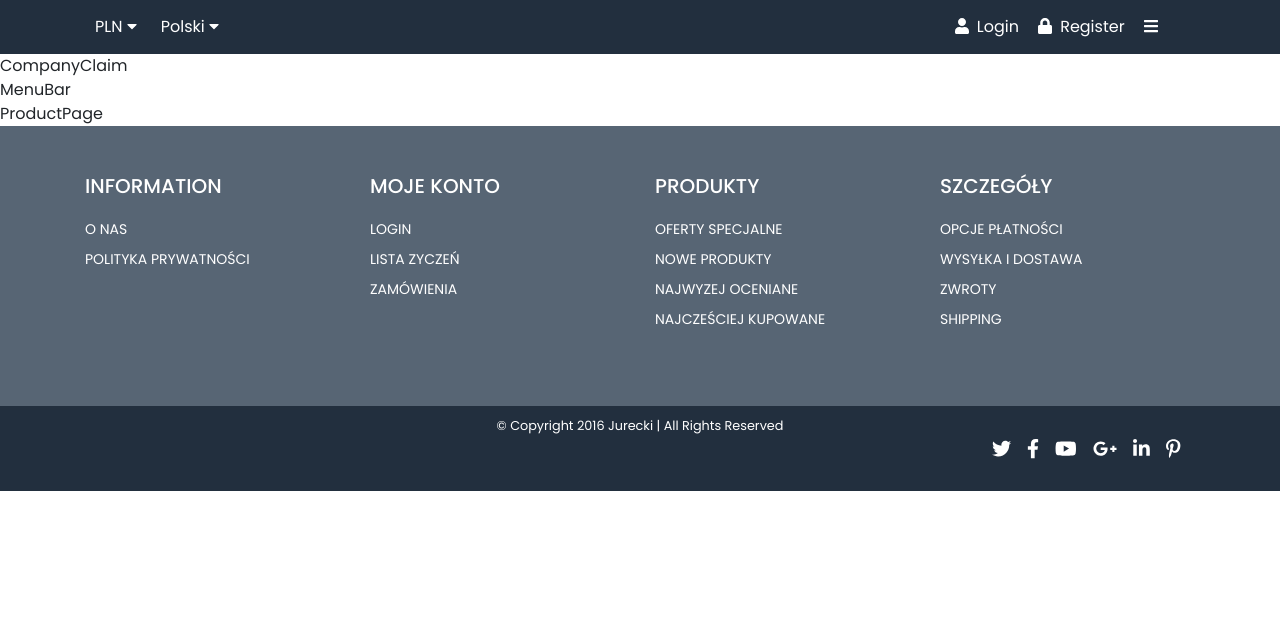
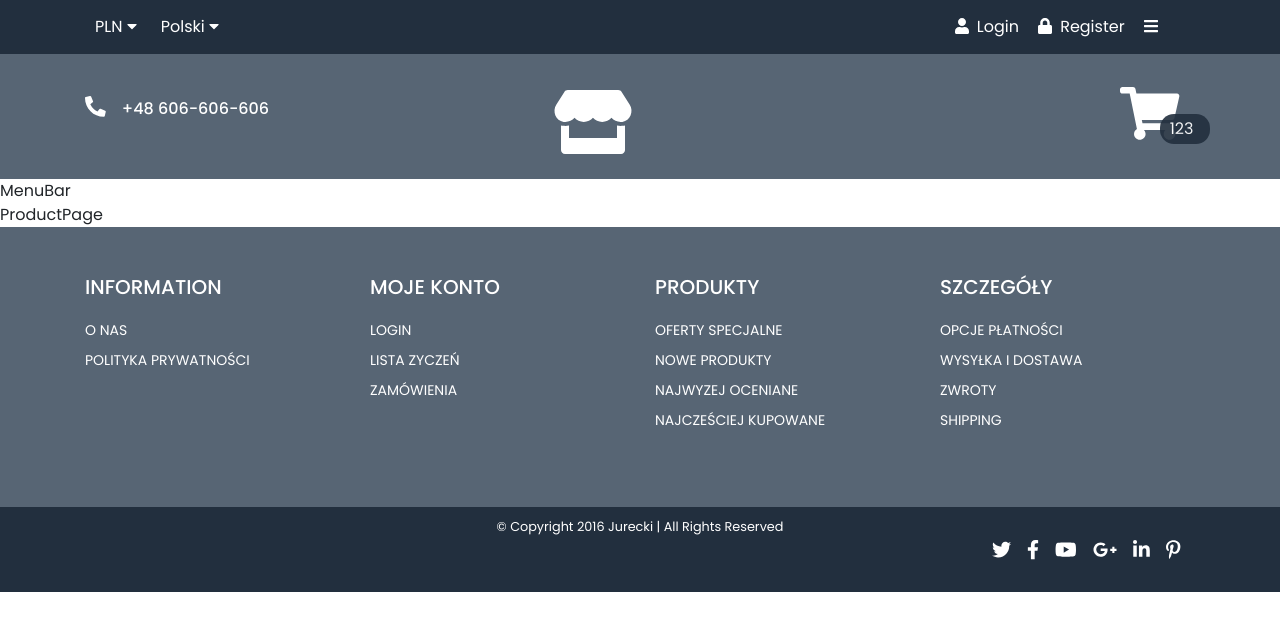
Before and after one commit to jurecki/amigurumi, a React (Create React App) app: page /product in a window 1280 px wide. Shown: the top 630 px of the page. Built offline with nearby package versions, Linux system fonts and the light colour scheme.

Commit message:
CompanyClaim Component added

```diff
--- a/src/components/layout/CompanyClaim/CompanyClaim.js
+++ b/src/components/layout/CompanyClaim/CompanyClaim.js
@@ -1,8 +1,31 @@
 import React from 'react';
+import styles from './CompanyClaim.module.scss';
+import { FontAwesomeIcon } from '@fortawesome/react-fontawesome';
+import { faPhoneAlt, faStore, faShoppingCart } from '@fortawesome/free-solid-svg-icons';
 
 const CompanyClaim = () => (
-  <div>
-    CompanyClaim
+  <div className={styles.root}>
+    <div className='container'>
+      <div className='row align-items-center'>
+        <div className={`col-12 order-3 text-right col-md-4 text-md-left order-md-1 ${styles.phoneNumber}`}>
+          <p>
+            <FontAwesomeIcon className={styles.icon} icon={faPhoneAlt} />
+            +48 606-606-606
+          </p>
+        </div>
+        <div className={`col-6 col-md-3 text-md-center order-md-2 ${styles.logo}`}>
+          <FontAwesomeIcon className={styles.icon} icon={faStore} />
+        </div>
+        <div className={`col text-right order-md-3 ${styles.cart}`}>
+          <a href='#' className={styles.cartBox}>
+            <div className={styles.cartIcon}>
+              <FontAwesomeIcon className={styles.icon} icon={faShoppingCart} />
+            </div>
+            <div className={styles.cartCounter}>123</div>
+          </a>
+        </div>
+      </div>
+    </div>
   </div>
 );
 
--- /dev/null
+++ b/src/components/layout/CompanyClaim/CompanyClaim.module.scss
@@ -0,0 +1,75 @@
+@import "../../../styles/settings.scss";
+
+.root {
+  background-color: $bg-color-light;
+
+  :global(.container) > :global(.row) {
+    height: 125px;
+  }
+
+  .phoneNumber {
+    color: $text-color-light;
+    p {
+      font-weight: 500;
+    }
+    .icon {
+      margin-right: 1rem;
+      font-size: 1.3rem;
+      color: $text-color-light;
+      &:hover {
+        color: $text-color-prime;
+      }
+    }
+  }
+
+  .logo {
+    margin-top: 10px;
+    .icon {
+      font-size: 4rem;
+      color: $text-color-light;
+      &:hover {
+        color: $text-color-prime;
+      }
+    }
+  }
+
+  .cart {
+    a {
+      color: $text-color-light;
+    }
+    .cartBox {
+      display: inline-block;
+      position: relative;
+
+      .cartIcon {
+        font-size: 3.3rem;
+        color: $text-color-light;
+        margin-right: 1rem;
+        display: flex;
+        align-items: center;
+        justify-content: center;
+        &:hover {
+          color: $text-color-prime;
+        }
+      }
+
+      .cartCounter{
+        width: 50px;
+        height: 30px;
+        padding: 0 10px;
+        border-radius: 14px;
+        background-color: $bg-color-dark;
+        position: absolute;
+        top: 80%;
+        left: 20%;
+        opacity: 0.9;
+        transform: translate(50%, -50%);
+        display: flex;
+        align-items: center;
+        justify-content: left;
+      }
+    }
+
+
+  }
+}
```
